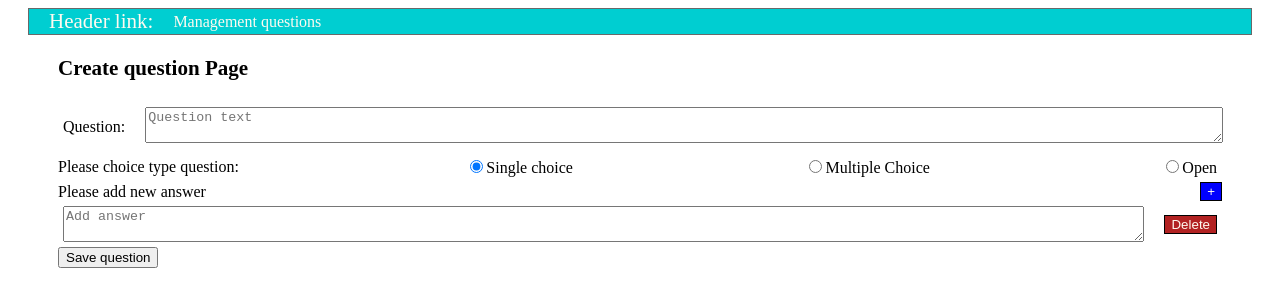
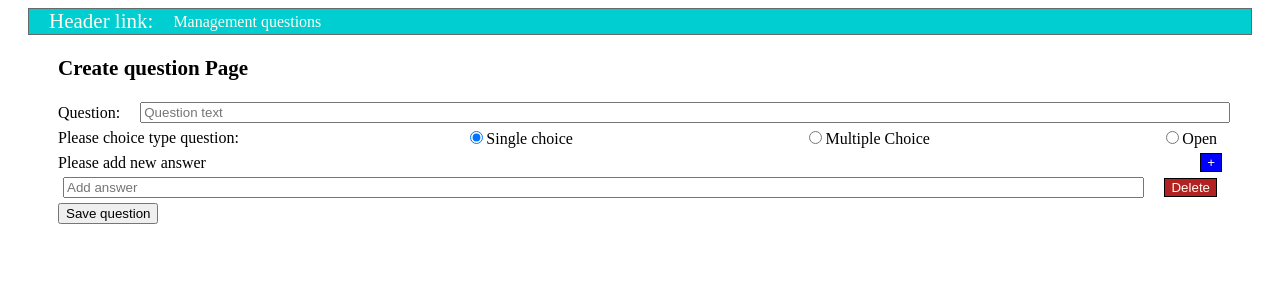
Before and after one commit to xDmv/Test-Task, an Angular app: page /create-question in a window 1280 px wide. Shown: the top 306 px of the page. Built offline with nearby package versions, Linux system fonts and the light colour scheme.

Commit message:
update 'Create question Page'

```diff
--- a/src/app/pages/create-question/create-question.component.html
+++ b/src/app/pages/create-question/create-question.component.html
@@ -7,8 +7,8 @@
     <div class="title">
       <label class="title-name">Question: </label>
       <div class="textarea-item">
-        <textarea [ngClass]="formQuestion.controls['title'].errors && formQuestion.controls['title'].touched ?  'warning-textarea textarea-item' : 'textarea-item'" formControlName="title" name="title" id="title" value="" placeholder="Question text"></textarea>
-        <p *ngIf="formQuestion.controls['title'].errors && formQuestion.controls['title'].touched" class="warning-text">Field is required and minimal words is 1 and maximum 255</p>
+        <input [ngClass]="formQuestion.controls['title'].errors && formQuestion.controls['title'].touched ?  'warning-textarea textarea-item' : 'textarea-item'" formControlName="title" name="title" id="title" value="" placeholder="Question text">
+        <p *ngIf="formQuestion.controls['title'].errors && formQuestion.controls['title'].touched" class="warning-text">Field is required and minimal symbols is 1 and maximum 255</p>
       </div>
     </div>
     <div class="choice">
@@ -34,7 +34,7 @@
       <div class="answers" formArrayName="answers" *ngFor="let answer of formQuestion.controls['answers'].value; let i = index;">
         <div [formGroupName]="i" class="row">
           <div class="answer">
-            <textarea class="textarea-item" formControlName="answer" class="answer-textarea" name="answer" value="" placeholder="Add answer"></textarea>
+            <input formControlName="answer" class="answer-textarea" name="answer" value="" placeholder="Add answer">
             <button class="btn-delete" (click)="deleteAnswer(i)">Delete</button>
           </div>
 <!--          <p *ngIf="answer.controls['answer'].errors && answer.controls['answer'].touched" class="warning-text">Field is required and minimal words is 1 and maximum 255</p>-->
--- a/src/app/pages/create-question/create-question.component.scss
+++ b/src/app/pages/create-question/create-question.component.scss
@@ -12,7 +12,6 @@
       align-items: center;
       justify-content: space-between;
       font-size: 16px;
-      padding: 5px;
 
       .title-name {
         margin-right: 20px;
--- a/src/app/pages/create-question/create-question.component.ts
+++ b/src/app/pages/create-question/create-question.component.ts
@@ -1,9 +1,10 @@
 import { Component, OnInit } from '@angular/core';
-import { Question } from "../../share/interfaces/question";
+import { Question } from '../../share/interfaces/question';
+import { Answers } from '../../share/interfaces/answers';
 import { FormArray, FormBuilder, FormGroup, Validators } from '@angular/forms';
-import { Answers } from '../../share/interfaces/answers';
 import { StateAppService } from '../../servises/state-app.service';
 import * as dayjs from 'dayjs'
+import { Router } from '@angular/router';
 
 
 @Component({
@@ -18,17 +19,23 @@ export class CreateQuestionComponent implements OnInit {
 
   constructor(
     public formBuilder : FormBuilder,
-    public storage: StateAppService
+    public storage: StateAppService,
+    private route: Router
   ) {
     this.formQuestion = this.formBuilder.group({
       title: [null, [Validators.required, Validators.maxLength(255), Validators.minLength(1)]],
       typeQuestion: ['single', [Validators.required]],
       answers: this.formBuilder.array([])
-    })
+    });
   }
 
   ngOnInit(): void {
     this.addAnswer();
+    this.storage.init();
+  }
+
+  ngAfterContentInit() {
+    this.storage.init();
   }
 
   public addAnswer(answer: string = '') {
@@ -51,18 +58,22 @@ export class CreateQuestionComponent implements OnInit {
       }
     );
     this.question = {
+      id: Date.now(),
       title: this.formQuestion.controls['title'].value,
       type: this.formQuestion.controls['typeQuestion'].value,
       isRead: false,
       createDate: dayjs().format('YYYY-MM-DD HH:mm:ss'),
+      answerDate: 0,
       answers: this.formQuestion.controls['answers'].value
     };
     if (this.formQuestion.controls['typeQuestion'].value === 'open') {
       this.question = {
+        id: Date.now(),
         title: this.formQuestion.controls['title'].value,
         type: this.formQuestion.controls['typeQuestion'].value,
         isRead: false,
-        createDate: dayjs().format('YYYY-MM-DD HH:mm:ss') ,
+        createDate: dayjs().format('YYYY-MM-DD HH:mm:ss'),
+        answerDate: 0,
         answers: [
           {
             answer: '',
@@ -71,12 +82,11 @@ export class CreateQuestionComponent implements OnInit {
         ]
       };
     }
-    console.log('question: ', this.question);
     this.storage.setQuestion(this.question);
+    this.route.navigateByUrl('/questions-management').then();
   }
 
   public deleteAnswer(i: number) {
-    console.log('delete answer: ', i);
     let item: FormArray = this.formQuestion.get('answers') as FormArray;
     item.removeAt(i);
   }
```
